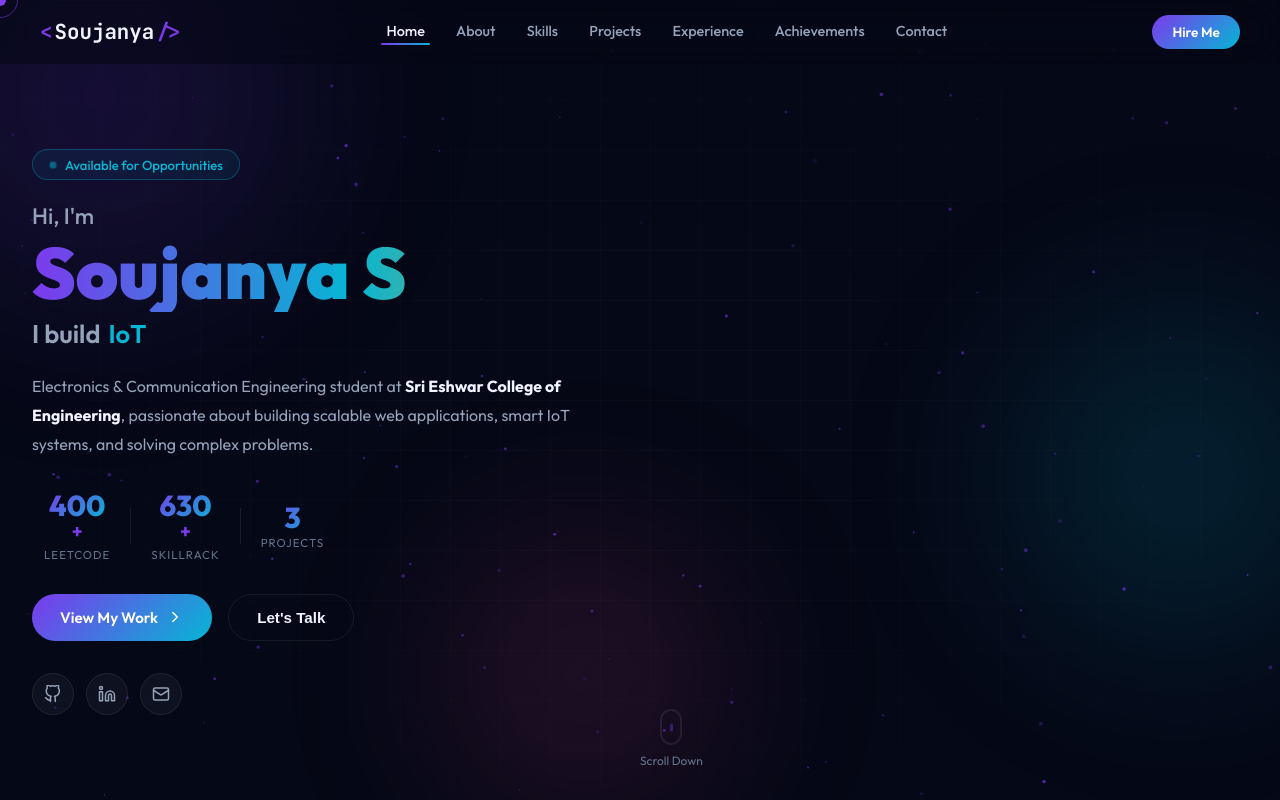
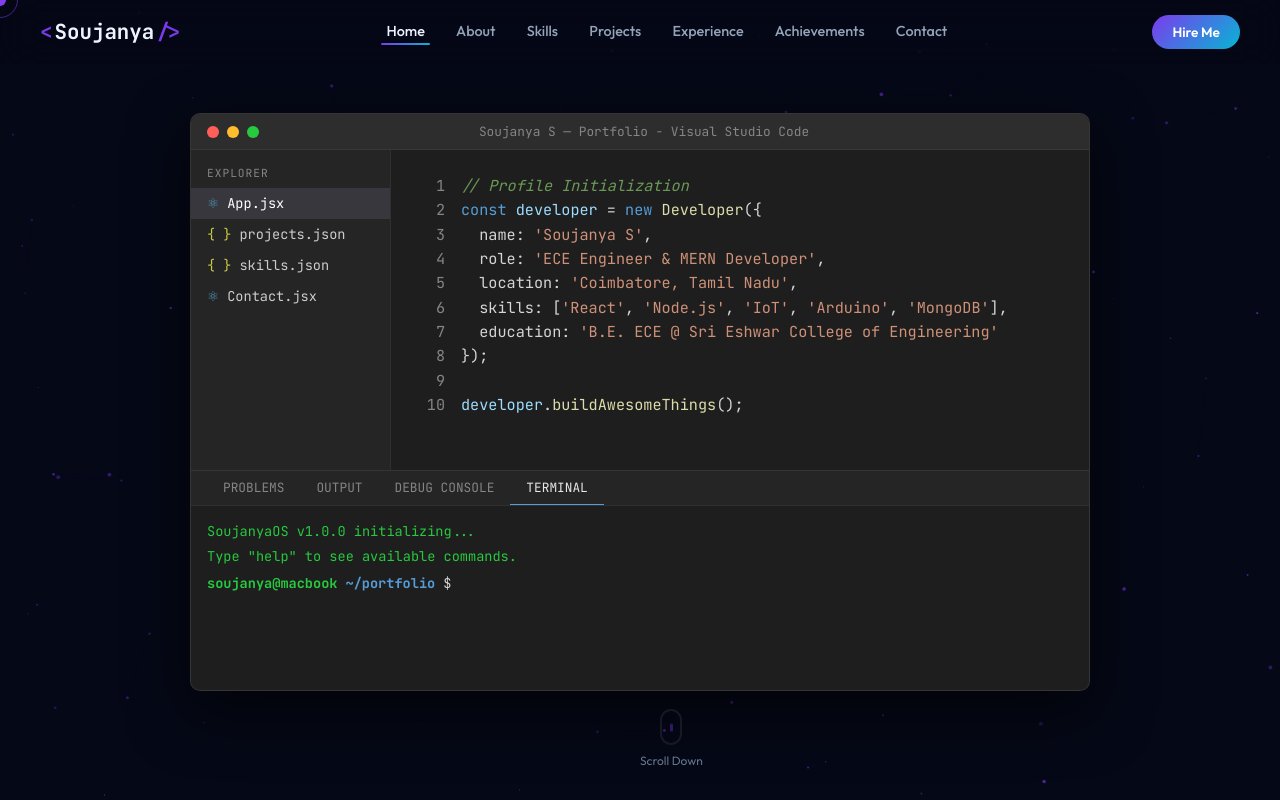
Before and after one commit to soujanya-7/Soujanya-Portfolio, a React (Vite) app: page / in a window 1280 px wide. Shown: the top 800 px of the page. Built offline with nearby package versions, Linux system fonts and the light colour scheme.

Commit message:
Replace hero section with interactive IDE and Terminal

```diff
--- a/src/App.jsx
+++ b/src/App.jsx
@@ -61,6 +61,50 @@ function App() {
   const followerRef = useRef(null);
   const typedTextRef = useRef(null);
   const canvasRef = useRef(null);
+
+  // Terminal State
+  const [termHistory, setTermHistory] = useState([
+    { type: 'output', content: 'SoujanyaOS v1.0.0 initializing...' },
+    { type: 'output', content: 'Type "help" to see available commands.' }
+  ]);
+  const [termInput, setTermInput] = useState('');
+  const termEndRef = useRef(null);
+
+  useEffect(() => {
+    if (termEndRef.current) termEndRef.current.scrollIntoView({ behavior: 'smooth' });
+  }, [termHistory]);
+
+  const handleTermCommand = (e) => {
+    if (e.key === 'Enter') {
+      const cmd = termInput.trim().toLowerCase();
+      const newHistory = [...termHistory, { type: 'input', content: termInput }];
+
+      let response = '';
+      if (cmd === 'help') {
+        response = 'Available commands: about, projects, skills, contact, clear';
+      } else if (['about', 'projects', 'skills', 'contact'].includes(cmd)) {
+        response = `Navigating to ${cmd}...`;
+        setTimeout(() => {
+          setNavOpen(false);
+          const target = document.getElementById(cmd);
+          if (target) target.scrollIntoView({ behavior: 'smooth' });
+        }, 600);
+      } else if (cmd === 'clear') {
+        setTermHistory([]);
+        setTermInput('');
+        return;
+      } else if (cmd !== '') {
+        response = `Command not found: ${cmd}. Type "help" for a list of commands.`;
+      }
+
+      if (response) {
+        newHistory.push({ type: 'output', content: response, isError: !['help', 'about', 'projects', 'skills', 'contact'].includes(cmd) && cmd !== '' });
+      }
+
+      setTermHistory(newHistory);
+      setTermInput('');
+    }
+  };
 
   // Loader Effect
   useEffect(() => {
@@ -394,103 +438,94 @@ function App() {
         </div>
       </nav>
 
-      <section className="hero" id="home">
+      <section className="ide-hero section" id="home" style={{ paddingTop: '100px', minHeight: '100vh', display: 'flex', alignItems: 'center' }}>
         <div className="hero-bg">
-          <div className="hero-orb orb-1"></div>
-          <div className="hero-orb orb-2"></div>
-          <div className="hero-orb orb-3"></div>
-          <div className="hero-grid"></div>
           <canvas className="hero-particles" ref={canvasRef}></canvas>
         </div>
-        <div className="hero-content">
-          <div className="hero-badge">
-            <span className="badge-dot"></span>
-            Available for Opportunities
-          </div>
-          <h1 className="hero-title">
-            <span className="title-line">Hi, I'm</span>
-            <span className="title-name shimmer-text">Soujanya S</span>
-            <span className="title-role">
-              <span className="role-prefix">I build</span>
-              <span className="typed-wrapper">
-                <span className="typed-text" ref={typedTextRef}></span>
-                <span className="typed-cursor">|</span>
-              </span>
-            </span>
-          </h1>
-          <p className="hero-desc">
-            Electronics & Communication Engineering student at <strong>Sri Eshwar College of Engineering</strong>,
-            passionate about building scalable web applications, smart IoT systems, and solving complex problems.
-          </p>
-          <div className="hero-stats">
-            <div className="stat-card">
-              <span className="stat-num counter" data-target="400">0</span>
-              <span className="stat-plus">+</span>
-              <span className="stat-label">LeetCode</span>
+        <div className="container" style={{ width: '100%', zIndex: 1 }}>
+          <Tilt tiltMaxAngleX={2} tiltMaxAngleY={2} scale={1.01} transitionSpeed={2500} className="ide-container reveal">
+            <div className="ide-header">
+              <div className="ide-dots">
+                <div className="ide-dot red"></div>
+                <div className="ide-dot yellow"></div>
+                <div className="ide-dot green"></div>
+              </div>
+              <div className="ide-title">Soujanya S — Portfolio - Visual Studio Code</div>
             </div>
-            <div className="stat-divider"></div>
-            <div className="stat-card">
-              <span className="stat-num counter" data-target="630">0</span>
-              <span className="stat-plus">+</span>
-              <span className="stat-label">SkillRack</span>
-            </div>
-            <div className="stat-divider"></div>
-            <div className="stat-card">
-              <span className="stat-num counter" data-target="3">0</span>
-              <span className="stat-label">Projects</span>
-            </div>
-          </div>
-          <div className="hero-cta">
-            <Magnetic>
-              <button className="btn-primary" onClick={() => handleNavClick('projects')}>
-                <span>View My Work</span>
-                <ChevronRight size={18} />
-              </button>
-            </Magnetic>
-            <Magnetic>
-              <button className="btn-secondary" onClick={() => handleNavClick('contact')}>Let's Talk</button>
-            </Magnetic>
-          </div>
-          <div className="hero-socials">
-            <Magnetic>
-              <a href="https://github.com/soujanya-7" target="_blank" rel="noreferrer" className="social-link" aria-label="GitHub">
-                <Github size={18} />
-              </a>
-            </Magnetic>
-            <Magnetic>
-              <a href="https://linkedin.com" target="_blank" rel="noreferrer" className="social-link" aria-label="LinkedIn">
-                <Linkedin size={18} />
-              </a>
-            </Magnetic>
-            <Magnetic>
-              <a href="mailto:soujanya.s2023@sece.ac.in" className="social-link" aria-label="Email">
-                <Mail size={18} />
-              </a>
-            </Magnetic>
-          </div>
-        </div>
-        <div className="hero-visual">
-          <div className="profile-container">
-            <div className="profile-ring ring-1"></div>
-            <div className="profile-ring ring-2"></div>
-            <div className="profile-ring ring-3"></div>
-            <div className="profile-avatar">
-              <div className="avatar-placeholder">
-                <span className="avatar-initials">SS</span>
+
+            <div className="ide-body">
+              <div className="ide-sidebar">
+                <div className="sidebar-title">Explorer</div>
+                <div className="sidebar-item active">
+                  <span style={{ color: '#519aba' }}>⚛</span> App.jsx
+                </div>
+                <div className="sidebar-item" onClick={() => handleNavClick('projects')}>
+                  <span style={{ color: '#cbcb41' }}>{'{ }'}</span> projects.json
+                </div>
+                <div className="sidebar-item" onClick={() => handleNavClick('skills')}>
+                  <span style={{ color: '#cbcb41' }}>{'{ }'}</span> skills.json
+                </div>
+                <div className="sidebar-item" onClick={() => handleNavClick('contact')}>
+                  <span style={{ color: '#519aba' }}>⚛</span> Contact.jsx
+                </div>
+              </div>
+
+              <div className="ide-editor">
+                <div className="code-line"><span className="line-num">1</span><span className="code-content"><span className="syn-comment">// Profile Initialization</span></span></div>
+                <div className="code-line"><span className="line-num">2</span><span className="code-content"><span className="syn-keyword">const</span> <span className="syn-variable">developer</span> = <span className="syn-keyword">new</span> <span className="syn-function">Developer</span>({'{'}</span></div>
+                <div className="code-line"><span className="line-num">3</span><span className="code-content">  name: <span className="syn-string">'Soujanya S'</span>,</span></div>
+                <div className="code-line"><span className="line-num">4</span><span className="code-content">  role: <span className="syn-string">'ECE Engineer & MERN Developer'</span>,</span></div>
+                <div className="code-line"><span className="line-num">5</span><span className="code-content">  location: <span className="syn-string">'Coimbatore, Tamil Nadu'</span>,</span></div>
+                <div className="code-line"><span className="line-num">6</span><span className="code-content">  skills: [<span className="syn-string">'React'</span>, <span className="syn-string">'Node.js'</span>, <span className="syn-string">'IoT'</span>, <span className="syn-string">'Arduino'</span>, <span className="syn-string">'MongoDB'</span>],</span></div>
+                <div className="code-line"><span className="line-num">7</span><span className="code-content">  education: <span className="syn-string">'B.E. ECE @ Sri Eshwar College of Engineering'</span></span></div>
+                <div className="code-line"><span className="line-num">8</span><span className="code-content">{'}'});</span></div>
+                <div className="code-line"><span className="line-num">9</span><span className="code-content"> </span></div>
+                <div className="code-line"><span className="line-num">10</span><span className="code-content"><span className="syn-variable">developer</span>.<span className="syn-function">buildAwesomeThings</span>();<span className="syn-cursor"></span></span></div>
               </div>
             </div>
-            <div className="floating-badge badge-ece">
-              <Cpu size={16} /> ECE Engineer
+
+            <div className="ide-terminal">
+              <div className="terminal-tabs">
+                <div className="terminal-tab">Problems</div>
+                <div className="terminal-tab">Output</div>
+                <div className="terminal-tab">Debug Console</div>
+                <div className="terminal-tab active">Terminal</div>
+              </div>
+              <div className="terminal-content">
+                {termHistory.map((item, i) => (
+                  <div key={i} className="term-line">
+                    {item.type === 'input' ? (
+                      <>
+                        <span className="term-prompt">soujanya@macbook</span>
+                        <span className="term-dir">~/portfolio</span>
+                        <span style={{ color: '#d4d4d4' }}>$ {item.content}</span>
+                      </>
+                    ) : (
+                      <span className={`term-output ${item.isError ? 'term-error' : 'term-success'}`}>{item.content}</span>
+                    )}
+                  </div>
+                ))}
+                <div className="term-input-wrapper">
+                  <span className="term-prompt">soujanya@macbook</span>
+                  <span className="term-dir">~/portfolio</span>
+                  <span style={{ color: '#d4d4d4' }}>$</span>
+                  <input
+                    type="text"
+                    className="term-input"
+                    value={termInput}
+                    onChange={(e) => setTermInput(e.target.value)}
+                    onKeyDown={handleTermCommand}
+                    autoFocus
+                    spellCheck="false"
+                  />
+                </div>
+                <div ref={termEndRef}></div>
+              </div>
             </div>
-            <div className="floating-badge badge-dev">
-              <Code size={16} /> MERN Dev
-            </div>
-            <div className="floating-badge badge-iot">
-              <Globe size={16} /> IoT Enthusiast
-            </div>
-          </div>
+
+          </Tilt>
         </div>
-        <a href="#about" className="scroll-indicator" onClick={(e) => { e.preventDefault(); handleNavClick('about'); }}>
+        <a href="#about" className="scroll-indicator" onClick={(e) => { e.preventDefault(); handleNavClick('about'); }} style={{ zIndex: 1 }}>
           <div className="scroll-mouse"><div className="scroll-wheel"></div></div>
           <span>Scroll Down</span>
         </a>
--- a/src/index.css
+++ b/src/index.css
@@ -672,3 +672,77 @@ a.contact-value:hover { color: var(--accent-2); }
   .footer-inner { flex-direction: column; text-align: center; }
   .footer-nav { justify-content: center; }
 }
+
+/* ============================================================
+   IDE / TERMINAL HERO
+   ============================================================ */
+.ide-container {
+  width: 100%; max-width: 900px; background: #1e1e1e; border-radius: 10px;
+  border: 1px solid rgba(255,255,255,0.1); box-shadow: 0 20px 60px rgba(0,0,0,0.6);
+  overflow: hidden; display: flex; flex-direction: column; margin: 0 auto;
+  font-family: var(--font-mono); text-align: left;
+}
+.ide-header {
+  height: 36px; background: #2d2d2d; display: flex; align-items: center;
+  padding: 0 1rem; border-bottom: 1px solid rgba(255,255,255,0.05);
+}
+.ide-dots { display: flex; gap: 8px; }
+.ide-dot { width: 12px; height: 12px; border-radius: 50%; }
+.ide-dot.red { background: #ff5f56; }
+.ide-dot.yellow { background: #ffbd2e; }
+.ide-dot.green { background: #27c93f; }
+.ide-title {
+  flex: 1; text-align: center; font-size: 0.8rem; color: #858585; margin-right: 44px;
+}
+.ide-body { display: flex; min-height: 320px; }
+.ide-sidebar {
+  width: 200px; background: #252526; border-right: 1px solid rgba(255,255,255,0.05);
+  padding: 1rem 0; display: flex; flex-direction: column;
+}
+@media (max-width: 768px) {
+  .ide-sidebar { display: none; }
+}
+.sidebar-title { font-size: 0.7rem; color: #858585; text-transform: uppercase; padding: 0 1rem 0.5rem; letter-spacing: 1px; }
+.sidebar-item {
+  padding: 0.4rem 1rem; font-size: 0.85rem; color: #cccccc; display: flex; align-items: center; gap: 8px; cursor: pointer;
+}
+.sidebar-item:hover, .sidebar-item.active { background: #37373d; color: #ffffff; }
+.ide-editor {
+  flex: 1; padding: 1.5rem; background: #1e1e1e; color: #d4d4d4; font-size: 0.95rem; line-height: 1.6; position: relative;
+}
+.code-line { display: flex; }
+.line-num { width: 30px; color: #858585; user-select: none; text-align: right; margin-right: 1rem; }
+.code-content { flex: 1; white-space: pre-wrap; font-family: var(--font-mono); }
+
+/* Syntax */
+.syn-keyword { color: #569cd6; }
+.syn-function { color: #dcdcaa; }
+.syn-string { color: #ce9178; }
+.syn-comment { color: #6a9955; font-style: italic; }
+.syn-variable { color: #9cdcfe; }
+.syn-operator { color: #d4d4d4; }
+.syn-number { color: #b5cea8; }
+.syn-cursor { border-left: 2px solid #d4d4d4; animation: blink 1s step-end infinite; }
+
+/* Terminal */
+.ide-terminal {
+  background: #1e1e1e; border-top: 1px solid rgba(255,255,255,0.1); height: 220px; display: flex; flex-direction: column;
+}
+.terminal-tabs {
+  display: flex; border-bottom: 1px solid rgba(255,255,255,0.05); padding: 0 1rem; background: #252526;
+}
+.terminal-tab {
+  padding: 0.5rem 1rem; font-size: 0.8rem; color: #858585; text-transform: uppercase; border-bottom: 1px solid transparent; cursor: pointer;
+}
+.terminal-tab.active { color: #e7e7e7; border-bottom-color: #569cd6; }
+.terminal-content {
+  flex: 1; padding: 1rem; overflow-y: auto; font-size: 0.85rem; color: #cccccc; display: flex; flex-direction: column; gap: 6px;
+}
+.term-line { display: flex; gap: 8px; flex-wrap: wrap; line-height: 1.4; }
+.term-prompt { color: #27c93f; font-weight: bold; white-space: nowrap; }
+.term-dir { color: #569cd6; font-weight: bold; white-space: nowrap; }
+.term-input-wrapper { display: flex; gap: 8px; margin-top: 2px; align-items: center; }
+.term-input { background: transparent; border: none; color: #cccccc; font-family: var(--font-mono); font-size: 0.85rem; flex: 1; outline: none; }
+.term-output { color: #d4d4d4; white-space: pre-wrap; width: 100%; }
+.term-error { color: #ff5f56; }
+.term-success { color: #27c93f; }
```
